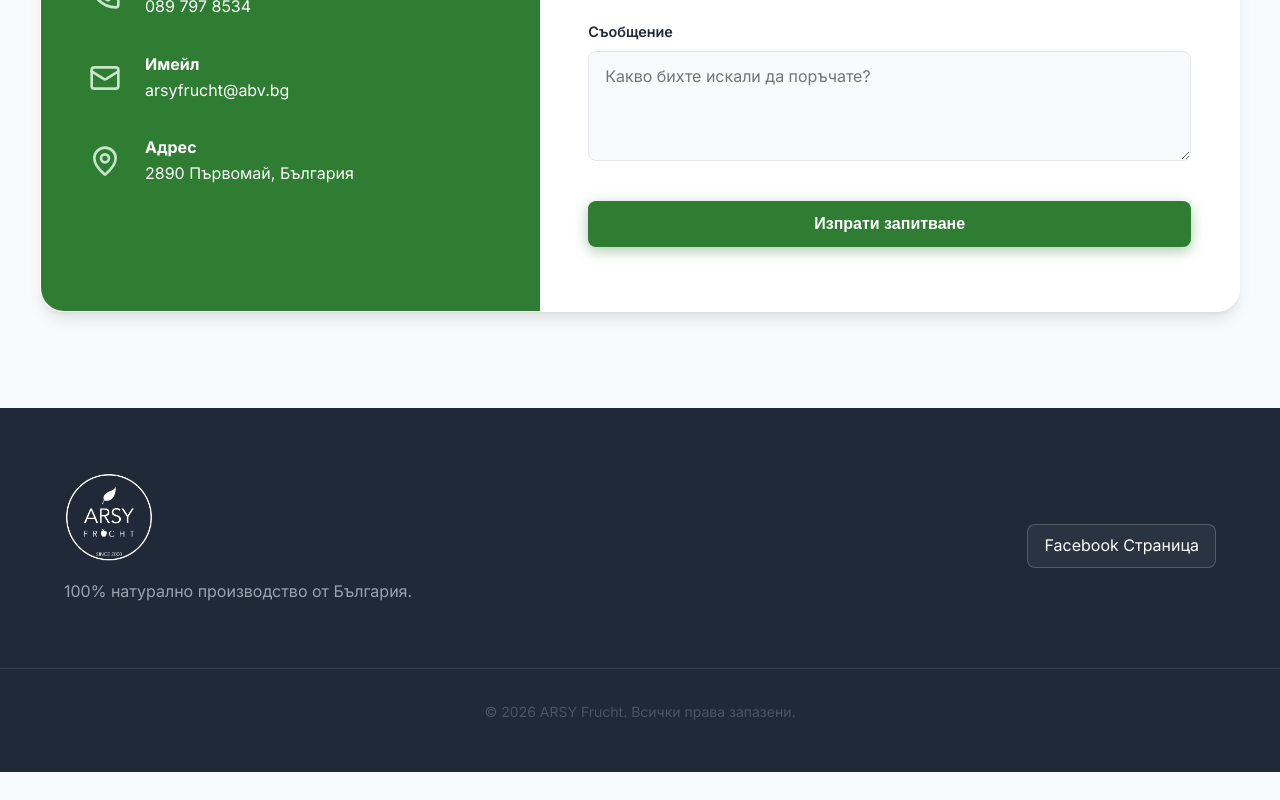
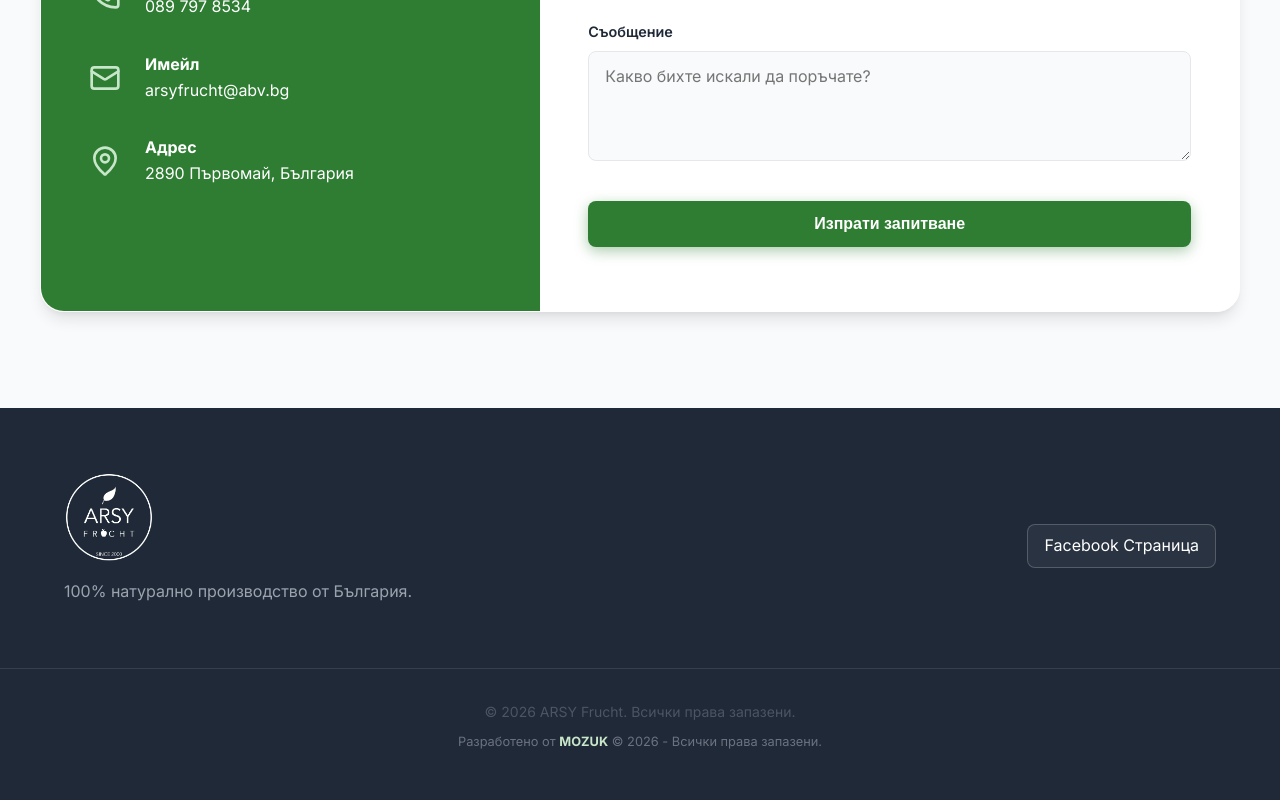
Before and after one commit to Drakhtar359/arsy, a Next.js app in the folder apps/web/: page / in a window 1280 px wide. Shown: the part 2986-3786 px from the top of the page. Before the commit the page ends 3758 px from the top, so only its background shows below. Built offline with nearby package versions, Linux system fonts and the light colour scheme.

Commit message:
chore: add MOZUK developer credit to footer

```diff
--- a/apps/web/src/components/Footer.js
+++ b/apps/web/src/components/Footer.js
@@ -22,7 +22,10 @@ export default function Footer() {
         </div>
       </div>
       <div style={styles.bottom}>
-        <p>&copy; {year} ARSY Frucht. {t("footer.rights")}</p>
+        <p style={{ marginBottom: '0.5rem' }}>&copy; {year} ARSY Frucht. {t("footer.rights")}</p>
+        <p style={{ fontSize: '0.8rem', color: '#6B7280' }}>
+          {t("footer.developedBy")} <a href="https://mozuk.net" target="_blank" rel="noopener noreferrer" style={styles.mozukLink}>MOZUK</a> &copy; 2026 - {t("footer.rights")}
+        </p>
       </div>
     </footer>
   );
@@ -35,5 +38,6 @@ const styles = {
   logoWrapper: { marginBottom: '1rem' },
   text: { color: '#9CA3AF' },
   socials: { display: 'flex', gap: '1rem' },
-  bottom: { borderTop: '1px solid rgba(255,255,255,0.1)', textAlign: 'center', padding: '2rem 0', color: '#9CA3AF', fontSize: '0.875rem' }
+  bottom: { borderTop: '1px solid rgba(255,255,255,0.1)', textAlign: 'center', padding: '2rem 0', color: '#9CA3AF', fontSize: '0.875rem' },
+  mozukLink: { color: 'var(--color-primary-light)', textDecoration: 'none', fontWeight: 'bold' }
 }
--- a/apps/web/src/utils/translations.js
+++ b/apps/web/src/utils/translations.js
@@ -47,7 +47,8 @@ export const translations = {
     footer: {
       desc: "100% натурално производство от България.",
       fb: "Facebook Страница",
-      rights: "Всички права запазени."
+      rights: "Всички права запазени.",
+      developedBy: "Разработено от"
     }
   },
   en: {
@@ -98,7 +99,8 @@ export const translations = {
     footer: {
       desc: "100% natural production from Bulgaria.",
       fb: "Facebook Page",
-      rights: "All rights reserved."
+      rights: "All rights reserved.",
+      developedBy: "Developed by"
     }
   }
 };
```
